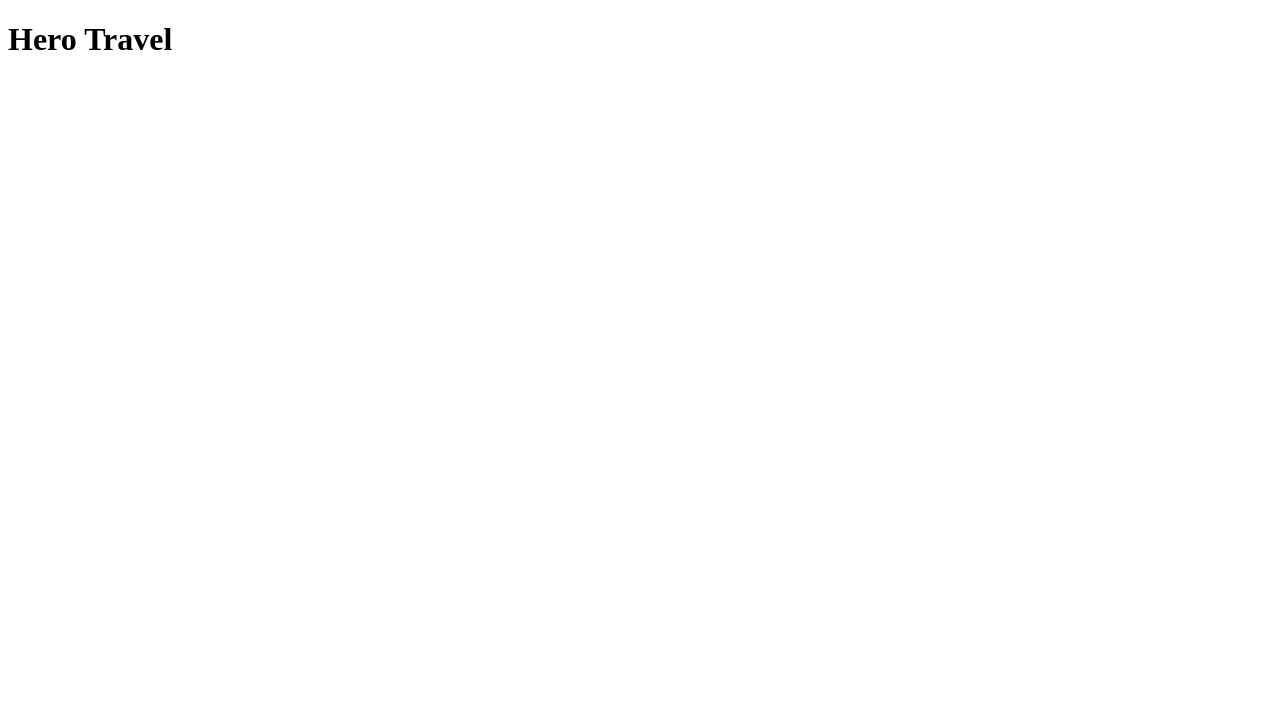
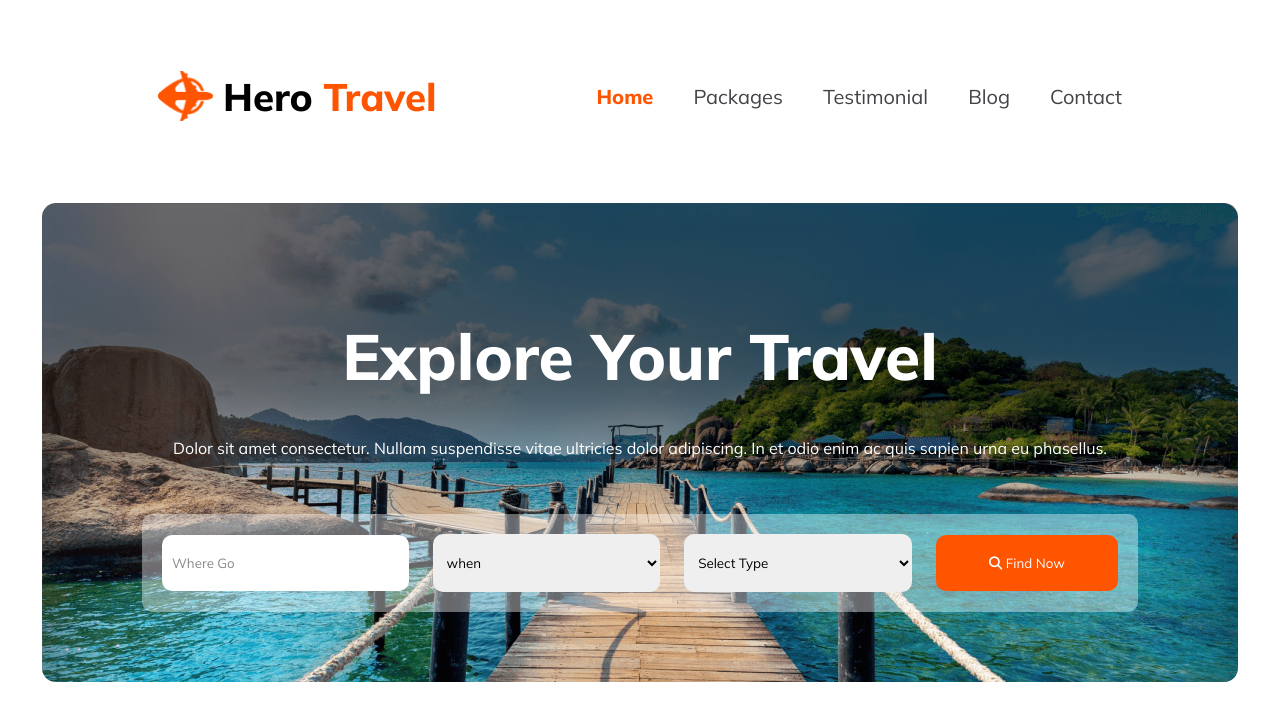
Before and after one commit to mosiurrahman8383/hero-travel-project, a plain HTML site: page index.html in a window 1280 px wide. Drawn offline with Linux system fonts and the light colour scheme.

Commit message:
added navbar and banner section

```diff
--- a/index.html
+++ b/index.html
@@ -1,11 +1,59 @@
 <!DOCTYPE html>
 <html lang="en">
+
 <head>
     <meta charset="UTF-8">
     <meta name="viewport" content="width=device-width, initial-scale=1.0">
+    <link rel="preconnect" href="https://fonts.googleapis.com">
+    <link rel="preconnect" href="https://fonts.gstatic.com" crossorigin>
+    <link
+        href="https://fonts.googleapis.com/css2?family=Inter:ital,opsz,wght@0,14..32,100..900;1,14..32,100..900&family=Merriweather:ital,wght@0,300;0,400;0,700;0,900;1,300;1,400;1,700;1,900&family=Mulish:ital,wght@0,200..1000;1,200..1000&family=Open+Sans:ital,wght@0,300..800;1,300..800&family=Poppins:ital,wght@0,100;0,200;0,300;0,400;0,500;0,600;0,700;0,800;0,900;1,100;1,200;1,300;1,400;1,500;1,600;1,700;1,800;1,900&family=Work+Sans:ital,wght@0,100..900;1,100..900&display=swap"
+        rel="stylesheet">
+    <script src="https://kit.fontawesome.com/3eb83db5ab.js" crossorigin="anonymous"></script>
+    <link rel="stylesheet" href="styles/styles.css">
     <title>Hero Travel</title>
 </head>
+
 <body>
-    <h1>Hero Travel</h1>
+    <header>
+        <nav>
+            <div class="nav-div">
+                <img src="assets/Images/Group 40071 (2).png" alt="">
+                <h1 class="nav-title">Hero <span class="pri-color">Travel</span></h1>
+            </div>
+            <ul>
+                <li><a href="" class="home">Home</a></li>
+                <li><a href="">Packages</a></li>
+                <li><a href="">Testimonial</a></li>
+                <li><a href="">Blog</a></li>
+                <li><a href="">Contact</a></li>
+            </ul>
+        </nav>
+
+        <!--banner section  -->
+        <div class="banner">
+            <div class="banner-container">
+                <h1 class="banner-title">Explore Your Travel</h1>
+                <p class="banner-des">Dolor sit amet consectetur. Nullam suspendisse vitae ultricies dolor adipiscing.
+                    In et odio enim ac quis sapien urna eu phasellus.</p>
+
+
+                <form class="banner-form">
+                    <input type="text" placeholder="Where Go" class="inputs" name="" id="">
+
+                    <select name="When" id="When" class="inputs">
+                        <option value="When" class="inputs">when</option>
+                    </select>
+
+                    <select name="Select Type " id="Select Type" class="inputs">
+                        <option value="" class="inputs">Select Type</option>
+                    </select>
+                    <button class="btn-one"><i class="fa-solid fa-magnifying-glass"></i> Find Now</button>
+                </form>
+            </div>
+
+        </div>
+    </header>
 </body>
+
 </html>
--- a/styles/styles.css
+++ b/styles/styles.css
@@ -0,0 +1,125 @@
+*{
+    /* margin: 0; */
+  font-family: "Mulish", serif;
+  font-optical-sizing: auto;
+  font-weight: <weight>;
+  font-style: normal;
+
+}
+/* header section styles start */
+
+nav {
+    display: flex;
+    justify-content: space-between;
+    margin: 40px 150px;
+
+}
+.nav-title{
+    font-size: 2.4rem;
+    font-weight: 800;
+}
+nav img{
+    /* width: 100%; */
+    width: 55px;
+    height: 50px;
+}
+
+.pri-color{
+    color: #FF5400;
+}
+
+.nav-div{
+    display: flex;
+    gap: 10px;
+    align-items: center;
+}
+
+
+nav > ul{
+    display: flex;
+    align-items: center;
+
+    gap: 40px;
+}
+
+nav li{
+    list-style: none;
+
+}
+
+nav a{
+    text-decoration: none;
+
+    font-size: 1.25rem;
+    color: #424247;
+}
+
+.home{
+     color: #FF5400;
+     font-weight: 800;
+     font-size: 1.25rem;
+}
+
+/* banner section styles start */
+
+.banner{
+    background-image: url(../assets/Images/Group\ 13\ \(1\)\ \(1\).png);
+    background-repeat: no-repeat;
+
+    max-width: 1196px;
+    height: 100%;
+    margin: 50px auto;
+    text-align: center;
+    align-items: center;
+    height: 100%;
+    box-shadow: inset 0 250px 100px 0px rgba(0, 0, 0,0.6);
+    border-radius: 14px ;
+}
+
+.banner-container{
+    padding: 70px 100px 70px 100px ;
+    color: #FFF;
+    /* box-shadow: inset  0px 30px 0px rgba(0, 0, 0,0.5); */
+}
+
+.banner-title{
+    font-weight: 800;
+    font-size: 4rem;
+    color: #FFF;
+}
+
+.banner-des{
+    padding-bottom: 40px;
+}
+.banner-form{
+    display: flex;
+    gap: 24px;
+    background-color: rgba(255, 255, 255, 0.4);
+    padding: 20px;
+    border-radius: 10px;
+    align-items: center;
+}
+
+.inputs{
+    padding: 20px 10px;
+    width: 25%;
+    border-radius: 10px;
+    border: 0;
+
+}
+.inputs::placeholder{
+    color: rgba(19, 19, 24, 0.50);
+}
+
+.btn-one{
+    padding: 20px 10px;
+    width: 20%;
+    border-radius: 10px;
+    border: 0;
+    background-color: #FF5400;
+    color: #FFF;
+}
+
+.banner-form{
+    /* padding: 150px; */
+}
```
Also changed, not shown: jdsfad.html (added, +37 -0 lines).
